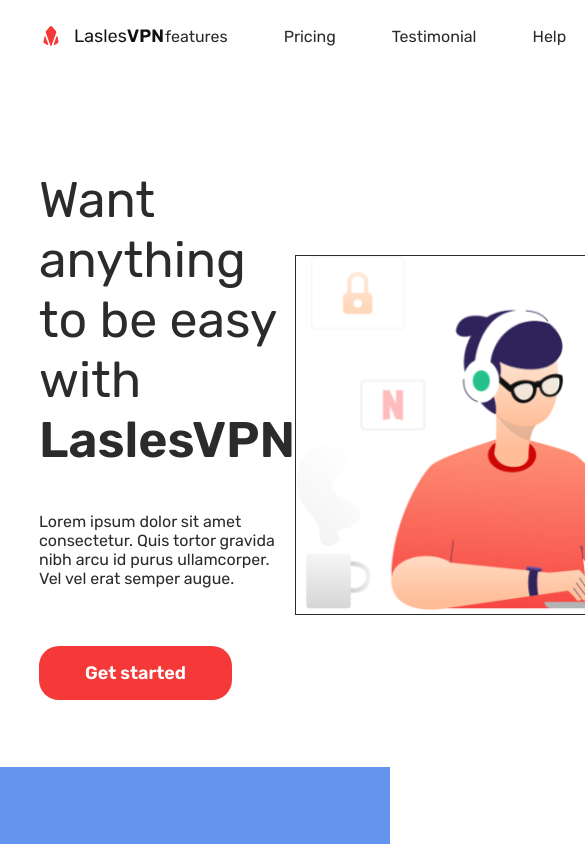
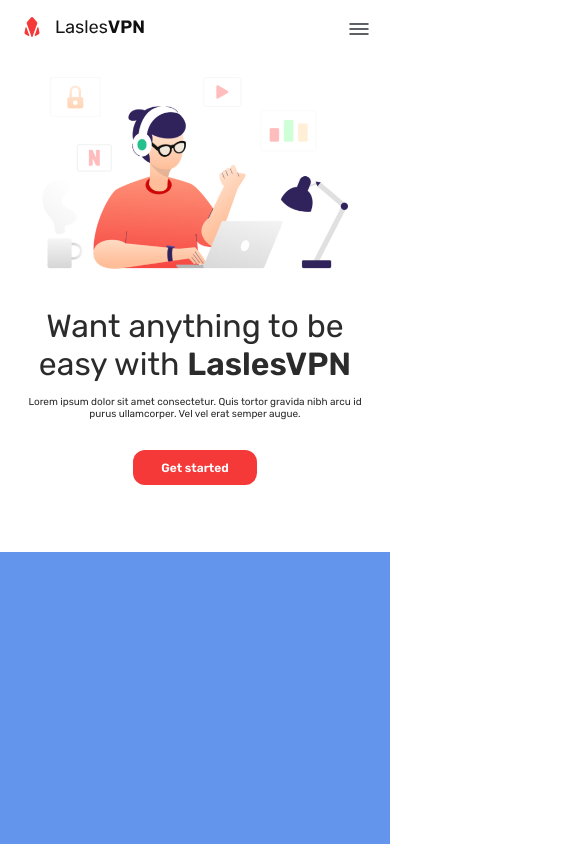
Before and after one commit to KatsiarynaYushkevich/reactLandingPage, a React (Vite) app: page / in a window 390 px wide. Shown: the top 844 px of the page, 585 px wide, since content can reach past the window. Built offline with nearby package versions, Linux system fonts and the light colour scheme.

Commit message:
made header responsive

```diff
--- a/src/components/Button/button.scss
+++ b/src/components/Button/button.scss
@@ -19,17 +19,11 @@
 font-family: Rubik;
 }
 
-button{
+.custom_btn{
     border: none;
     cursor: pointer;
-}
-
-.custom_btn{
-    border-radius: 3px;
-    min-width: 193px;
-    min-height: 54px;
-    border-radius: 20px;
-    @include btn_text_style(18px, $main_text_color);
+    border-radius: clamp(12px, 1vw + 6px, 20px);
+    @include btn_text_style(clamp(12px, 1vw + 4px, 18px), $main_text_color);
 
 &.red{
     background-color: #F53838;
@@ -48,14 +42,14 @@
 }
 
 &.header_txt_btn{
- max-width: 193px;
- max-height: 54px;
+    max-width: clamp(124px, 13vw + 6px, 193px);
+    min-height: clamp(35px, 4vw + 7px, 54px);
 }
 
 &.header_btn{
-    min-width: 101px;
-    min-height: 36px;
-    @include btn_text_style(16px, $sub_text_color);
+    min-width: clamp(70px, 7vw + 1px, 101px);
+    min-height:  clamp(24px, 2vw + 8px, 36px);
+    @include btn_text_style(clamp(12px, 1vw + 2px, 16px), $sub_text_color);
 
     &:hover{
     border: 2px solid #F53838;
--- a/src/components/Header/Header.jsx
+++ b/src/components/Header/Header.jsx
@@ -1,14 +1,15 @@
 import Button from "../Button/Button";
 import "./header.scss";
 import logo from '../../assets/logo.svg';
-import headerImage from '../../assets/header_pict.png';
+import headerImage from '../../assets/header_img.png';
+import burger_icon from '../../assets/burger_icon.svg';
 
 export default function Header() {
   return (
     <header className="header_wrapper">
       <div className="container">
         <div className="header">
-         <img src={logo}/>
+         <a href="#"><img src={logo}/></a>
           <div className="nav">
             <a href="#">features</a>
             <a href="#">Pricing</a>
@@ -19,6 +20,7 @@
           <Button content="Sign In" color='transparent' FontFace='regular' size='header_btn'/>
           <Button content="Sign up" color='transparent' FontFace='regular' size='header_btn'/>
          </div>
+         <img src={burger_icon} alt="burger_icon" className="burger_icon" />
         </div>
         <div className="header_content">
           <div className="header_text">
@@ -30,9 +32,6 @@
             <img src={headerImage}/>
           </div>
         </div>
-        <div className="header_info">
-
-        </div>
       </div>
     </header>
   );
--- a/src/components/Header/header.scss
+++ b/src/components/Header/header.scss
@@ -19,68 +19,72 @@
   font-weight: $f_weight;
 }
 
+.container {
+  max-width: 80%;
+  margin: 0 auto;
+}
+
 .header_wrapper {
     background-color: #fff;
-
-    .container {
-      width: 80%;
-      margin: 0 auto;
-    }
-
-    img{
-      min-width: 126px;
-      min-height: 24px;
-    }
 
     a{
       text-decoration: none;
       font-family: 'Rubik';
       color:#2B2B2B;
+      @include header_text_style(clamp(0.75rem, 0.4667rem + 0.58vw, 1rem), 400);
     }
   }
 
 .nav{
   display: flex;
-  column-gap: 56px;
+  gap: clamp(15px, 4vw + 1px, 56px);
 }
 
 .header_content{
   display: flex;
   align-items: center;
   justify-content: space-between;
+  gap: 10px;
   margin-bottom: 67px;
 }
 
 .header{
-  width: 85%;
-  min-height: 66px;
+  max-width: 1000px;
+  min-height: clamp(24px, 2vw + 8px, 36px);
   display: flex;
   justify-content: space-between;
   align-items: center;
-  margin-bottom: 98px;
+  margin-bottom:clamp(24px, 6vw + 12px, 98px);
+  margin-top: clamp(15px, 2vw + 2px, 30px);
+
 }
 
 .header_text{
-  max-width: 553px;
+  max-width: clamp(355px, 39vw,553px);
   display: flex;
   flex-direction: column;
-  row-gap: 42px;
+  gap: clamp(10px,4vw - 2px, 42px);
   h1{
-    @include header_text_style(50px, 400);
+    @include header_text_style(clamp(32px, 4vw - 7px, 50px), 400);
     span{
-      @include header_text_style(50px, 600);
+      @include header_text_style(clamp(32px, 4vw - 7px, 50px), 600);
     }
   }
 
   p{
-    @include header_text_style(16px, 400);
+    @include header_text_style(clamp(10px, 1vw + 2px, 16px), 400);
     margin-bottom: 16px;
   }
 }
 
+.header_buttons{
+  display: flex;
+  gap:clamp(10px, 1vw + 1px, 15px)
+}
+
 .header_img{
-  min-width: 569px;
-  min-height: 356px;
+  max-width:clamp(306px, 40vw, 569px);
+  max-height: 356px;
   border: 1px solid #2B2B2B;
 
   img{
@@ -88,3 +92,50 @@
     height: 100%;
   }
 }
+
+.burger_icon{
+  display: none;
+  max-width: 24px;
+  max-height: 24px;
+}
+
+@media (max-width: 1024px) {
+  .container {
+    max-width: 90%;
+  }
+}
+
+@media (max-width: 750px) {
+  .nav, .header_btn{
+    display: none;
+  }
+
+  .header{
+    width: 100%;
+  }
+
+  .burger_icon{
+    display: block;
+  }
+
+  .header_content{
+    flex-direction: column-reverse;
+    align-items: center;
+    gap:34px;
+  }
+
+  .header_text{
+    max-width: clamp(355px, 80%, 553px);
+    align-items: center;
+    text-align: center;
+
+    button{
+      min-width: clamp(124px, 17vw + 6px, 250px);
+    }
+  }
+
+  .header_img{
+    max-width:clamp(306px, 80%, 569px);
+    border: none;
+  }
+}
```
Also changed, not shown: src/assets/burger_icon.svg (added), src/assets/header_img.png (renamed from src/assets/header_pict.png).
